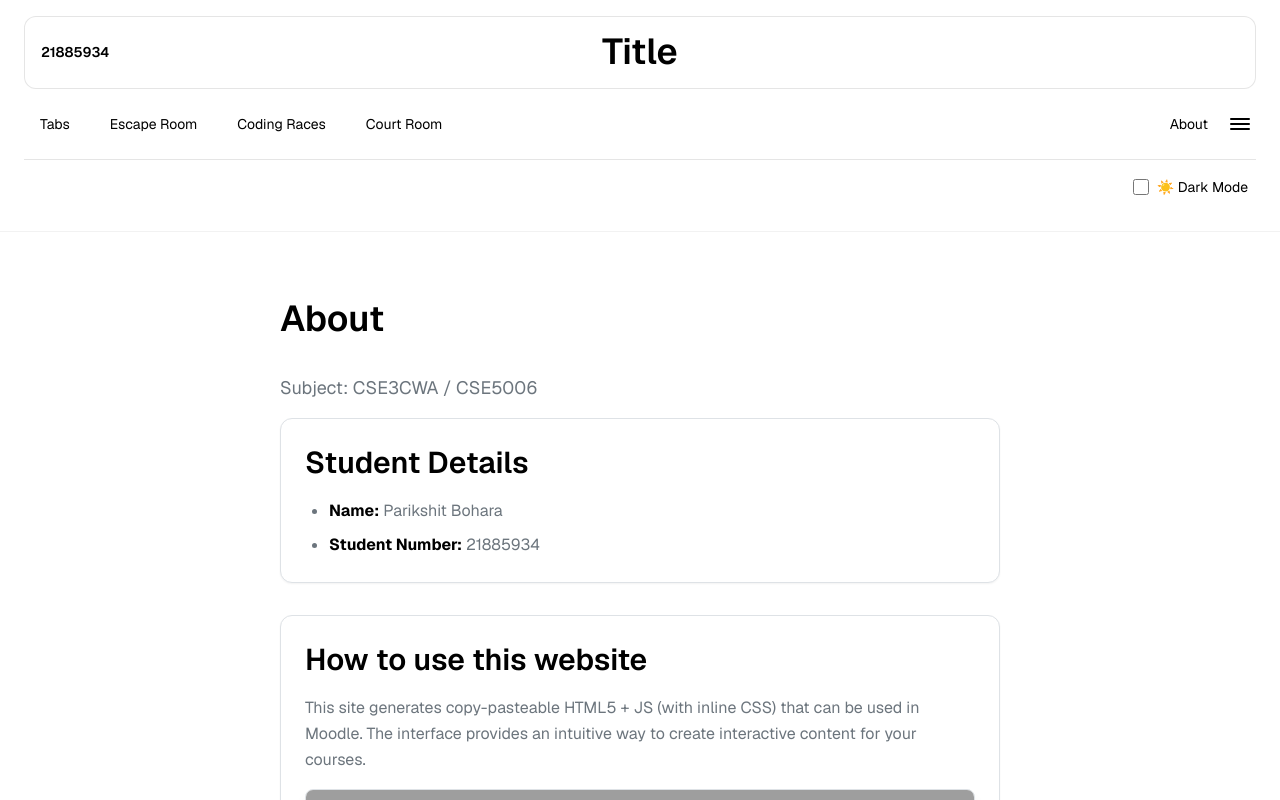
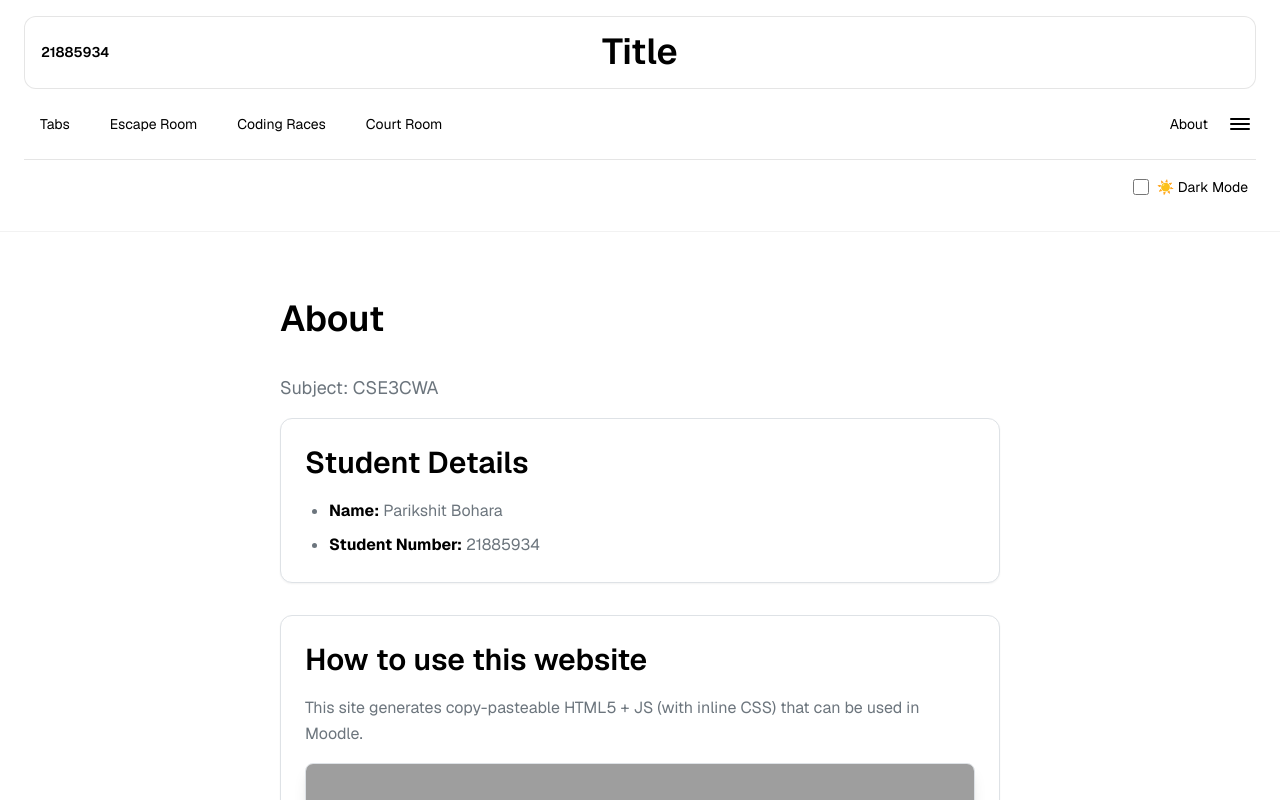
Before and after one commit to ParikshitBohara/cwaassesment, a Next.js app: page /about in a window 1280 px wide. Shown: the top 800 px of the page. Built offline with nearby package versions, Linux system fonts and the light colour scheme; grey boxes are pictures that could not be loaded.

Commit message:
Update Header, Footer, ThemeContext, About and Layout pages

```diff
--- a/src/app/about/page.tsx
+++ b/src/app/about/page.tsx
@@ -3,7 +3,7 @@ export default function AboutPage() {
     <main className="mx-auto max-w-3xl px-6 py-10 space-y-8 animate-fade-in">
       <h1 className="text-4xl font-bold text-theme-primary">About</h1>
       <p className="text-lg text-theme-secondary">
-        Subject: CSE3CWA / CSE5006
+        Subject: CSE3CWA
       </p>
 
       <section className="card">
@@ -18,7 +18,6 @@ export default function AboutPage() {
         <h2 className="text-2xl font-semibold text-theme-primary mb-4">How to use this website</h2>
         <p className="text-theme-secondary mb-6 leading-relaxed">
           This site generates copy-pasteable HTML5 + JS (with inline CSS) that can be used in Moodle.
-          The interface provides an intuitive way to create interactive content for your courses.
         </p>
         <div className="aspect-video w-full border border-theme-primary rounded-lg overflow-hidden shadow-lg">
           <iframe
--- a/src/app/layout.tsx
+++ b/src/app/layout.tsx
@@ -6,7 +6,6 @@ import { ThemeProvider } from "@/contexts/ThemeContext";
 import Header from "@/components/Header";
 import Footer from "@/components/Footer";
 
-// === Fonts ===
 const geistSans = Geist({
   variable: "--font-geist-sans",
   subsets: ["latin"],
@@ -17,13 +16,11 @@ const geistMono = Geist_Mono({
   subsets: ["latin"],
 });
 
-// === Metadata ===
 export const metadata: Metadata = {
   title: "Assignment 1",
   description: "Next.js app for LMS code generation",
 };
 
-// === Your details (edit) ===
 const STUDENT_NO = "21885934";
 const STUDENT_NAME = "Parikshit Bohara";
 
--- a/src/app/page.tsx
+++ b/src/app/page.tsx
@@ -105,12 +105,10 @@ ${tabs.map((t, i) => `
 }
 
 export default function HomePage() {
-  // deterministic initial state
   const [tabs, setTabs] = useState<TabDef[]>(START_TABS);
   const [active, setActive] = useState(0);
-  const [copied, setCopied] = useState(false); // <-- for "Copied!" notice
+  const [copied, setCopied] = useState(false);
 
-  // Persist builder state to localStorage (builder only)
   useEffect(() => {
     try {
       const raw = localStorage.getItem(STORAGE_KEY);
@@ -119,7 +117,6 @@ export default function HomePage() {
         if (Array.isArray(parsed) && parsed.every(t => t && typeof t.id === "string")) {
           const loaded = parsed as TabDef[];
           setTabs(loaded);
-          // align idCounter with highest number suffix
           const maxNum =
             loaded
               .map(t => /^t(\d+)$/.exec(t.id)?.[1])
@@ -130,14 +127,12 @@ export default function HomePage() {
         }
       }
     } catch {}
-    // eslint-disable-next-line react-hooks/exhaustive-deps
   }, []);
 
   useEffect(() => {
     try { localStorage.setItem(STORAGE_KEY, JSON.stringify(tabs)); } catch {}
   }, [tabs]);
 
-  // client-only id counter for new tabs
   const idCounter = useRef(START_TABS.length + 1);
   const nextId = (existing: TabDef[]) => {
     const used = new Set(existing.map(t => t.id));
@@ -163,7 +158,6 @@ export default function HomePage() {
 
   return (
     <div className="grid w-full grid-cols-12 gap-4 md:gap-6 animate-fade-in">
-      {/* Tabs headers */}
       <section className="col-span-12 md:col-span-3">
         <h2 className="mb-4 text-xl font-semibold text-theme-primary">Tabs</h2>
 
@@ -226,7 +220,6 @@ export default function HomePage() {
         </ul>
       </section>
 
-      {/* Tabs content (editor + live preview) */}
       <section className="col-span-12 md:col-span-4">
         <h2 className="mb-4 text-xl font-semibold text-theme-primary">Tabs Content</h2>
 
@@ -255,7 +248,6 @@ export default function HomePage() {
         )}
       </section>
 
-      {/* Output + code preview */}
       <section className="col-span-12 md:col-span-5">
         <div className="mb-4 flex items-center justify-between">
           <div className="flex gap-2 items-center">
--- a/src/components/Footer.tsx
+++ b/src/components/Footer.tsx
@@ -1,7 +1,7 @@
 type Props = {
   studentNo: string;
   name: string;
-  date?: string; // keep static to avoid hydration issues
+  date?: string;
 };
 
 export default function Footer({ name, studentNo, date = "18/08/2025" }: Props) {
--- a/src/components/Header.tsx
+++ b/src/components/Header.tsx
@@ -18,17 +18,14 @@ export default function Header({ studentNo, title = "Title" }: Props) {
   const menuRef = useRef<HTMLDivElement>(null);
   const buttonRef = useRef<HTMLButtonElement>(null);
 
-  // Close on route change
   useEffect(() => setMenuOpen(false), [pathname]);
 
-  // Close on ESC / click outside
   useEffect(() => {
     function onKey(e: KeyboardEvent) {
       if (e.key === "Escape") {
         setMenuOpen(false);
         buttonRef.current?.focus();
       }
-      // Simple arrow navigation inside the menu
       if (!menuOpen || !menuRef.current) return;
       const items = menuRef.current.querySelectorAll<HTMLAnchorElement>('a[role="menuitem"]');
       if (!items.length) return;
@@ -63,7 +60,6 @@ export default function Header({ studentNo, title = "Title" }: Props) {
     { href: "/court-room", label: "Court Room" },
   ];
 
-  // Default to dark theme if theme is not yet initialized
   const isDark = theme === 'dark';
 
   return (
--- a/src/contexts/ThemeContext.tsx
+++ b/src/contexts/ThemeContext.tsx
@@ -16,7 +16,6 @@ export function ThemeProvider({ children }: { children: React.ReactNode }) {
   const [theme, setThemeState] = useState<Theme>('dark');
   const [mounted, setMounted] = useState(false);
 
-  // Initialize theme from localStorage or system preference
   useEffect(() => {
     const savedTheme = localStorage.getItem('theme') as Theme;
     const systemTheme = window.matchMedia('(prefers-color-scheme: dark)').matches ? 'dark' : 'light';
@@ -25,7 +24,6 @@ export function ThemeProvider({ children }: { children: React.ReactNode }) {
     setMounted(true);
   }, []);
 
-  // Apply theme to document
   useEffect(() => {
     if (!mounted) return;
 
@@ -39,18 +37,15 @@ export function ThemeProvider({ children }: { children: React.ReactNode }) {
       root.setAttribute('data-theme', 'light');
     }
 
-    // Save to localStorage
     localStorage.setItem('theme', theme);
   }, [theme, mounted]);
 
-  // Listen for system theme changes
   useEffect(() => {
     if (!mounted) return;
 
     const mediaQuery = window.matchMedia('(prefers-color-scheme: dark)');
 
     const handleChange = (e: MediaQueryListEvent) => {
-      // Only update if user hasn't manually set a preference
       if (!localStorage.getItem('theme')) {
         setThemeState(e.matches ? 'dark' : 'light');
       }
@@ -68,7 +63,6 @@ export function ThemeProvider({ children }: { children: React.ReactNode }) {
     setThemeState(newTheme);
   };
 
-  // Always render the provider, but handle hydration mismatch differently
   return (
     <ThemeContext.Provider value={{ theme, toggleTheme, setTheme }}>
       {children}
```
Also changed, not shown: src/app/globals.css (+0 -17 lines).
